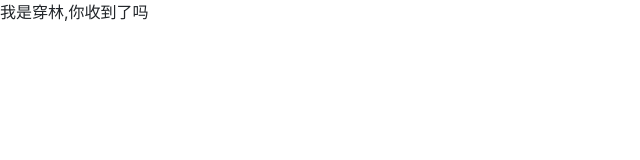
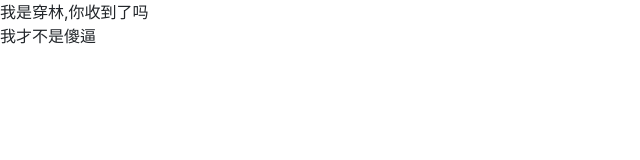
Before and after one commit to chuanlinlaile/-, a website: page src/demo.html in a window 1280 px wide. Shown: the whole page, without its empty margins (0-640 px from the left). Drawn offline with nearby package versions, Linux system fonts and the light colour scheme.

Commit message:
穿林第二次更新

```diff
--- a/src/demo.html
+++ b/src/demo.html
@@ -10,7 +10,7 @@
 <body>
 <div>我是穿林,你收到了吗</div>
 
-
+<p>我才不是傻逼</p>
 
 </body>
 </html>
```
